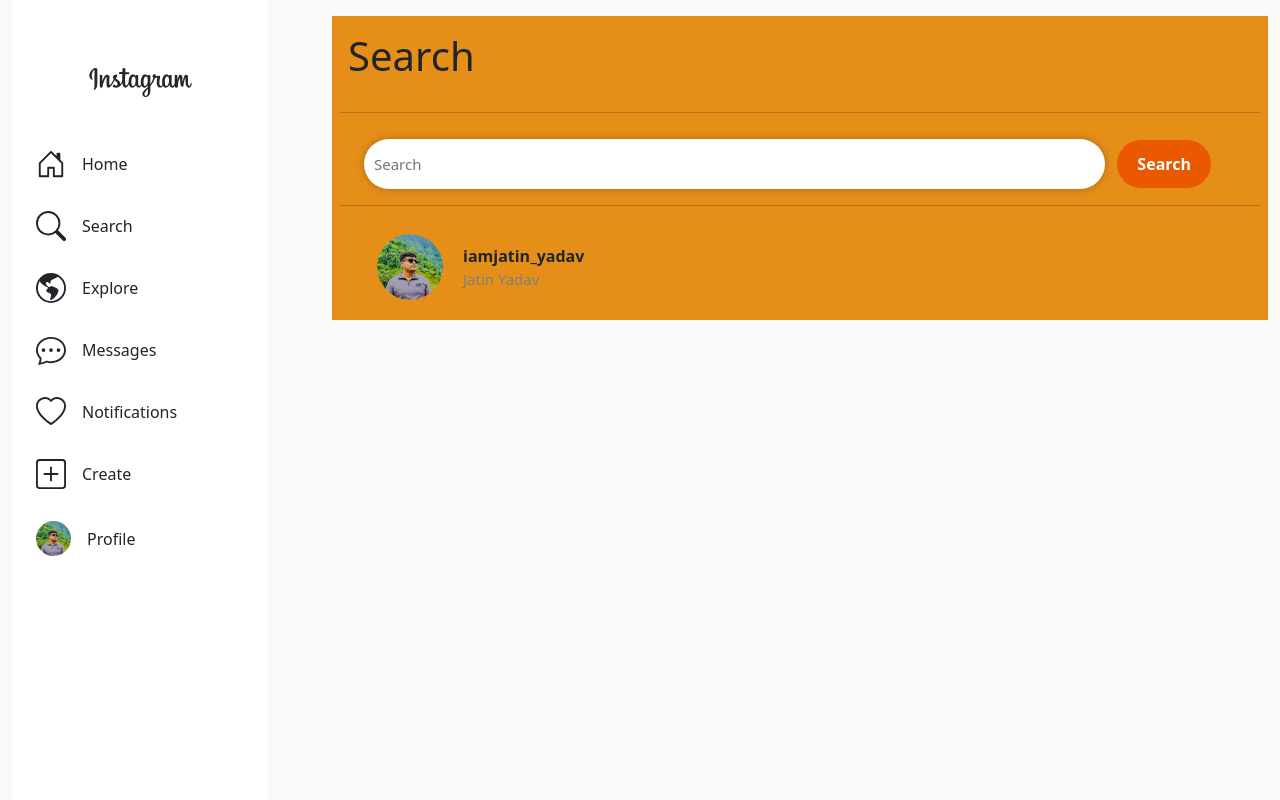
After one commit to iamjatinyadav/instagram_clone, a Django app: page /search/ in a window 1280 px wide. The commit adds this page. Run offline with Django 3.2, Linux system fonts and the light colour scheme; some libraries are stand-ins or nearby versions.

Commit message:
search page done

```diff
--- a/Instagram_clone/Instagram_clone/urls.py
+++ b/Instagram_clone/Instagram_clone/urls.py
@@ -12,7 +12,7 @@
 urlpatterns = i18n_patterns(
 	path('admin/', admin.site.urls),
 	path('', include('apps.base.urls')),
-	path('test/', include('apps.user_profile.urls')),
+	path('test/', include('apps.user_profile.urls'), name="user-profile"),
     prefix_default_language = False
 )
 
--- a/Instagram_clone/apps/base/urls.py
+++ b/Instagram_clone/apps/base/urls.py
@@ -2,4 +2,5 @@
 from .views import *
 urlpatterns = [
     path("", index, name="home"),
+    path("search/", search, name="search"),
 ]
--- a/Instagram_clone/apps/base/views.py
+++ b/Instagram_clone/apps/base/views.py
@@ -5,3 +5,7 @@
 
 def index(request):
     return render(request, "base/index.html")
+
+
+def search(request):
+    return render(request, "base/search.html")
--- /dev/null
+++ b/Instagram_clone/static/base/style/search.css
@@ -0,0 +1,37 @@
+.search {
+        width: 85%;
+        height: 50px;
+        border-radius: 35px;
+        padding-left: 10px;
+        font-size: 15px;
+        margin-top: 10px;
+        border: none;
+        box-shadow: 0px 0px 8px rgba(0,0,0,0.25);
+    }
+
+.search-button {
+        background-color: rgb(234, 88, 0);
+        color: white;
+        font-weight: bold;
+        padding: 12px 20px 12px 20px;
+        border: none;
+        border-radius: 25px;
+        margin-left: 8px;
+        cursor: pointer;
+    }
+
+.search-button:hover{
+        box-shadow: 5px 5px 8px rgba(0, 0, 0, 0.15);
+    }
+
+.search-post-image {
+
+            margin:2px 2px 2px 3px;
+            padding: 2px;
+            vertical-align: middle;
+            width: 70px;
+            height: 70px;
+            border-radius: 50%;
+            object-fit: cover;
+            object-position: center;
+}
--- /dev/null
+++ b/Instagram_clone/templates/base/search.html
@@ -0,0 +1,31 @@
+{% extends "base/base.html" %}
+{% load static %}
+{% block scripts %}
+    <link rel="stylesheet" href="{% static 'base/style/search.css' %}">
+{% endblock %}
+{% block content %}
+    <div class="container mt-3 p-2" style="background-color: #e58f19">
+        <div class="d-flex p-2 ">
+            <p class="h1">Search</p>
+        </div>
+        <hr>
+        <!-- serach form -->
+        <div class="container">
+            <input class="search" type="text" placeholder="Search">
+            <button class="search-button">Search</button>
+        </div>
+        <hr>
+        <!-- show search result -->
+        <div class="container">
+            <div class="d-flex p-2 align-items-center">
+                  <div class="d-flex">
+                      <img class="search-post-image" src="{% static 'base/images/profile.jpg' %}">
+                  </div>
+                  <div class="flex-grow-1 mx-3">
+                      <p class="my-p" style="font-weight: bold;">iamjatin_yadav</p>
+                      <p class="my-p" style="color: gray; font-size: 15px;">Jatin Yadav</p>
+                  </div>
+            </div>
+        </div>
+    </div>
+{% endblock %}
--- a/Instagram_clone/templates/base/sidebar.html
+++ b/Instagram_clone/templates/base/sidebar.html
@@ -6,7 +6,7 @@
     </a>
     <br>
     <div class="d-flex flex-column mb-3">
-      <div class="d-flex align-items-center mb-3 sidebar-menu-div">
+      <div class="d-flex align-items-center mb-3 sidebar-menu-div" onclick="location.href='{% url 'home' %}';" style="cursor: pointer;">
           <div class="p-2 ">
               <svg xmlns="http://www.w3.org/2000/svg" width="30" height="30" fill="currentColor" class="bi bi-house-door" viewBox="0 0 16 16">
               <path d="M8.354 1.146a.5.5 0 0 0-.708 0l-6 6A.5.5 0 0 0 1.5 7.5v7a.5.5 0 0 0 .5.5h4.5a.5.5 0 0 0 .5-.5v-4h2v4a.5.5 0 0 0 .5.5H14a.5.5 0 0 0 .5-.5v-7a.5.5 0 0 0-.146-.354L13 5.793V2.5a.5.5 0 0 0-.5-.5h-1a.5.5 0 0 0-.5.5v1.293L8.354 1.146ZM2.5 14V7.707l5.5-5.5 5.5 5.5V14H10v-4a.5.5 0 0 0-.5-.5h-3a.5.5 0 0 0-.5.5v4H2.5Z"/>
@@ -16,7 +16,7 @@
               <p class="my-p">Home</p>
           </div>
       </div>
-      <div class="d-flex align-items-center mb-3 sidebar-menu-div">
+      <div class="d-flex align-items-center mb-3 sidebar-menu-div" onclick="location.href='{% url 'search' %}';" style="cursor: pointer;">
           <div class="p-2 ">
               <svg xmlns="http://www.w3.org/2000/svg" width="30" height="30" fill="currentColor" class="bi bi-search" viewBox="0 0 16 16">
               <path d="M11.742 10.344a6.5 6.5 0 1 0-1.397 1.398h-.001c.03.04.062.078.098.115l3.85 3.85a1 1 0 0 0 1.415-1.414l-3.85-3.85a1.007 1.007 0 0 0-.115-.1zM12 6.5a5.5 5.5 0 1 1-11 0 5.5 5.5 0 0 1 11 0z"/>
@@ -68,7 +68,7 @@
               <p class="my-p">Create</p>
           </div>
       </div>
-      <div class="d-flex align-items-center mb-3 sidebar-menu-div">
+      <div class="d-flex align-items-center mb-3 sidebar-menu-div" onclick="location.href='{% url 'profile' %}';" style="cursor: pointer;">
           <div class="p-2 ">
               <img class="profile-circle" src="{% static 'base/images/profile.jpg' %}">
           </div>
```
Also changed, not shown: Instagram_clone/templates/user_profile/profile.html (+14 -14 lines).
